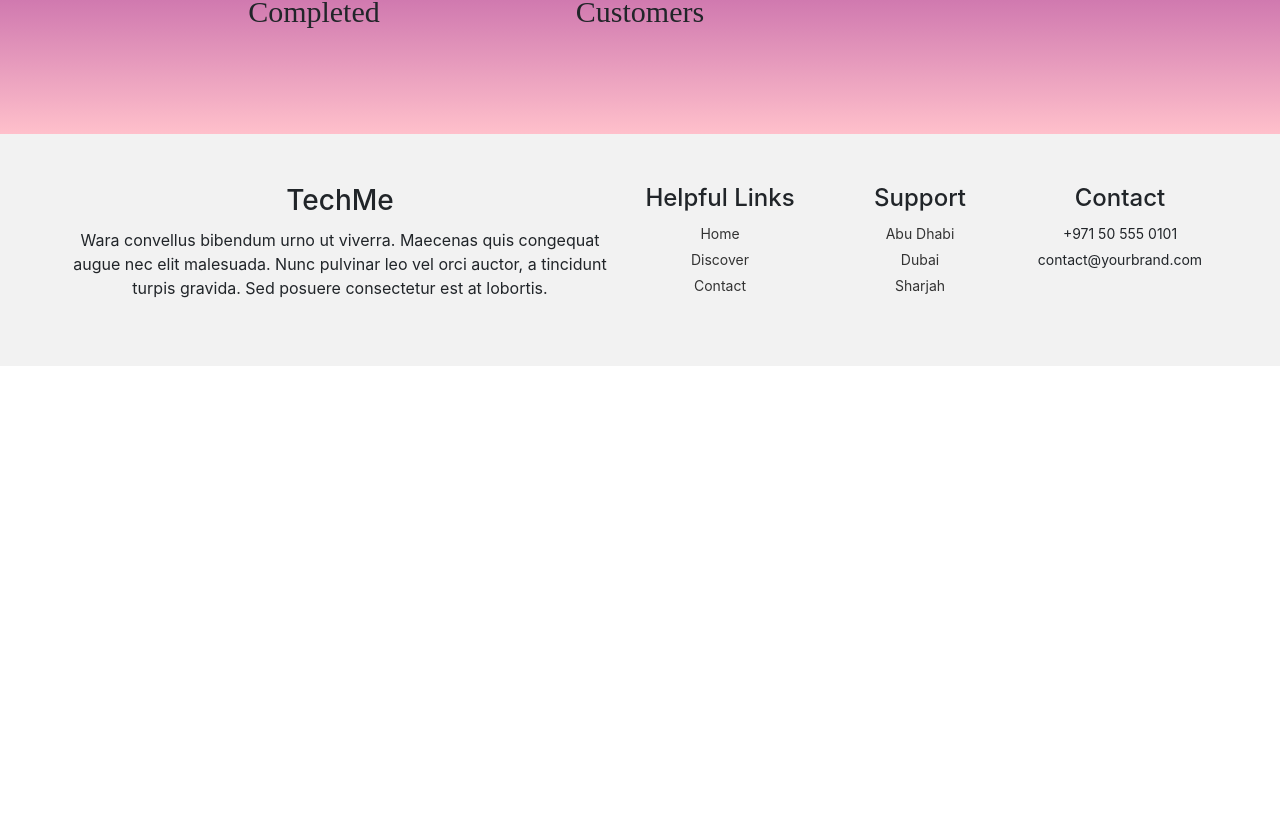
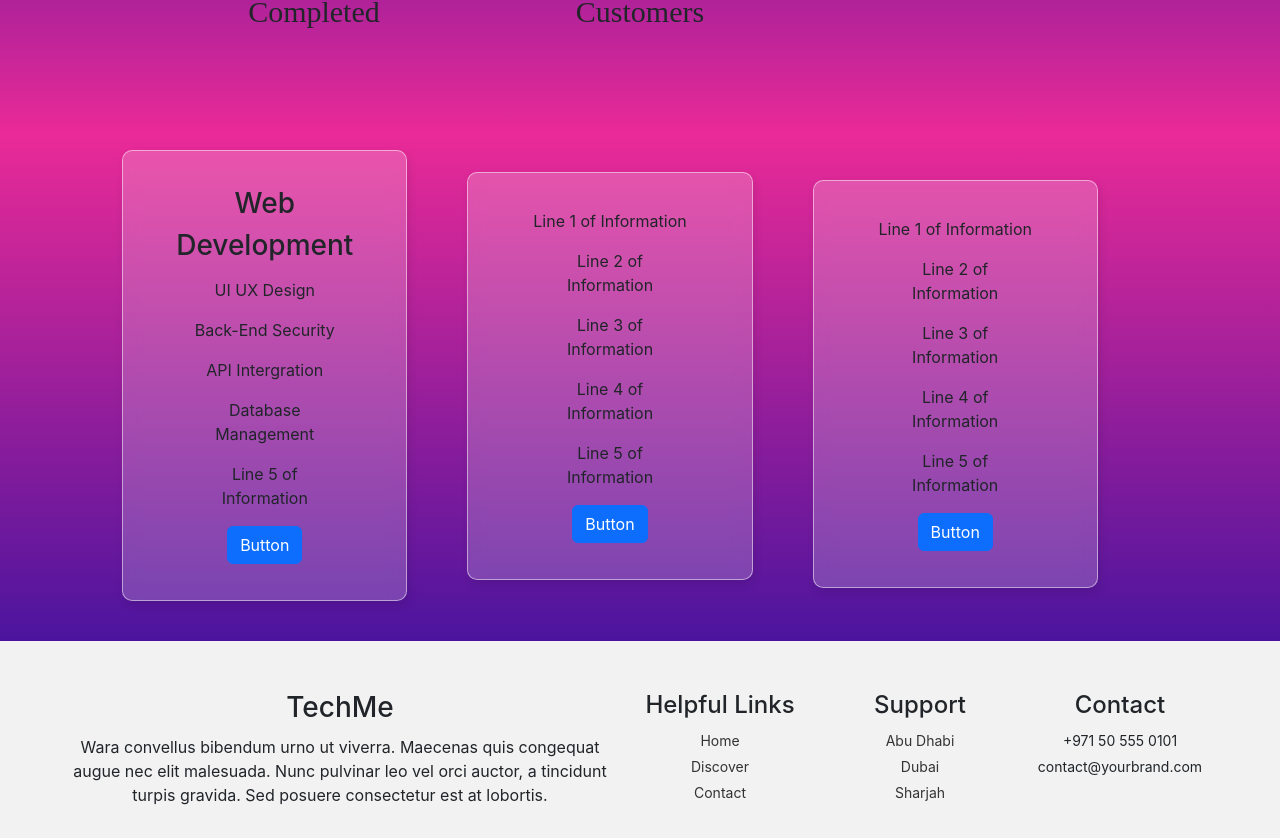
Before and after one commit to baayesh/TechMe, a React (Create React App) app: page / in a window 1280 px wide. Shown: the part 1479-2317 px from the top of the page. Before the commit the page ends 1845 px from the top, so only its background shows below. Built offline with nearby package versions, Linux system fonts and the light colour scheme.

Commit message:
Design Services Section

```diff
--- /dev/null
+++ b/src/components/Services.jsx
@@ -0,0 +1,59 @@
+import React from "react";
+import "./styles/Services.css";
+
+function Services() {
+  return (
+    <div className="container-fluid d-flex justify-content-center p-3 background1 pb-4">
+      <div class="row">
+        <div class="row align-items-center">
+          <div class="col-md-4 pe-5">
+            <div class="card glass-effect pe-5 ps-5 mb-3">
+              <div class="card-body">
+                <h3 className="row d-flex justify-content-center">Web </h3>
+                <h3 className="row d-flex justify-content-center mb-3">Development</h3>
+                <p class="card-text">UI UX Design</p>
+                <p class="card-text">Back-End Security</p>
+                <p class="card-text">API Intergration</p>
+                <p class="card-text">Database Management</p>
+                <p class="card-text">Line 5 of Information</p>
+                <a href="#" class="btn   btn-primary">
+                  Button
+                </a>
+              </div>
+            </div>
+          </div>
+          <div class="col-md-4 pe-5">
+            <div class="card glass-effect pe-5 ps-5 mb-3 ">
+              <div class="card-body">
+                <p class="card-text">Line 1 of Information</p>
+                <p class="card-text">Line 2 of Information</p>
+                <p class="card-text">Line 3 of Information</p>
+                <p class="card-text">Line 4 of Information</p>
+                <p class="card-text">Line 5 of Information</p>
+                <a href="#" class="btn btn-primary">
+                  Button
+                </a>
+              </div>
+            </div>
+          </div>
+          <div class="col-md-4 pe-5">
+            <div class="card glass-effect pe-5 ps-5">
+              <div class="card-body">
+                <p class="card-text">Line 1 of Information</p>
+                <p class="card-text">Line 2 of Information</p>
+                <p class="card-text">Line 3 of Information</p>
+                <p class="card-text">Line 4 of Information</p>
+                <p class="card-text">Line 5 of Information</p>
+                <a href="#" class="btn btn-primary">
+                  Button
+                </a>
+              </div>
+            </div>
+          </div>
+        </div>
+      </div>
+    </div>
+  );
+}
+
+export default Services;
--- a/src/components/styles/Counter.css
+++ b/src/components/styles/Counter.css
@@ -4,7 +4,7 @@
 }
 
 .background{
-    background-image: linear-gradient(to bottom, purple, pink);
+    background-image: linear-gradient(to bottom, #4b149e, #ea2a97 );
 }
 
 .des{
--- /dev/null
+++ b/src/components/styles/Services.css
@@ -0,0 +1,13 @@
+.glass-effect {
+    background-color: rgba(255, 255, 255, 0.2);
+    backdrop-filter: blur(8px);
+    border: 1px solid rgba(255, 255, 255, 0.5);
+    border-radius: 10px;
+    box-shadow: 2px 4px 10px rgba(0, 0, 0, 0.1);
+    padding: 20px;
+
+  }
+
+.background1{
+    background-image: linear-gradient(to bottom,  #ea2a97, #4b149e);
+}
--- a/src/pages/Home.jsx
+++ b/src/pages/Home.jsx
@@ -3,6 +3,7 @@ import Hero from "../components/Hero";
 import Navigation from "../components/Navigation";
 import WhoAreWe from "../components/WhoAreWe";
 import Counter from "../components/Counter";
+import Services from "../components/Services";
 
 
 
@@ -12,6 +13,7 @@ export default function Home() {
       <Hero/>
       <WhoAreWe/>
       <Counter/>
+      <Services/>
 
     </div>
   );
```
